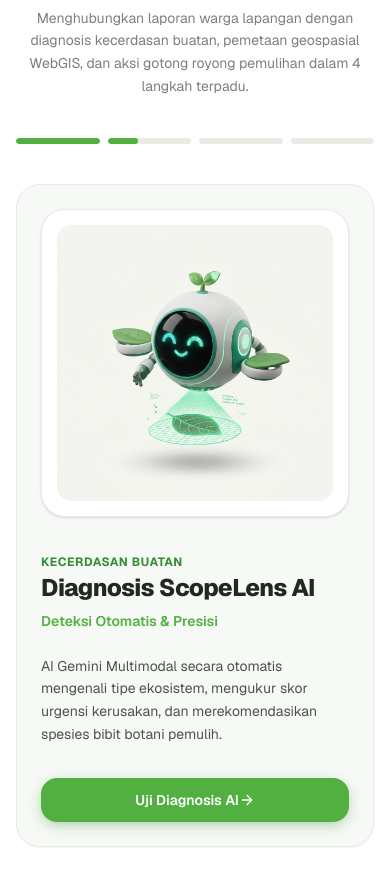
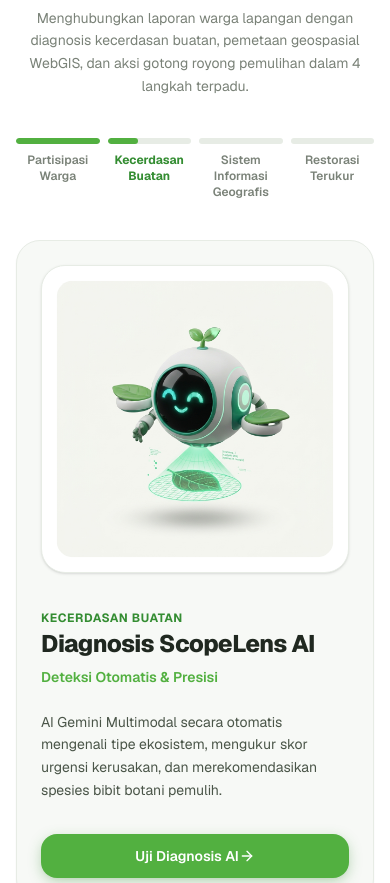
Before and after one commit to Sufyan-Tsaury/greenscope, a Next.js app: page / in a window 390 px wide. Shown: the part 1240-2123 px from the top of the page. Built offline with nearby package versions, Linux system fonts and the light colour scheme; no server answers.

Commit message:
fix(workflow): center category badges and remove hover navigation pills

```diff
--- a/src/components/workflow-guide.tsx
+++ b/src/components/workflow-guide.tsx
@@ -5,9 +5,7 @@ import Image from 'next/image';
 import Link from 'next/link';
 import {
   ArrowRight,
-  FileCheck,
-  ChevronLeft,
-  ChevronRight
+  FileCheck
 } from 'lucide-react';
 
 interface StepItem {
@@ -150,8 +148,8 @@ export default function WorkflowGuide() {
                 key={item.step}
                 type="button"
                 onClick={() => selectStep(idx)}
-                className="group flex flex-col gap-2 text-left cursor-pointer focus:outline-hidden"
-                aria-label={`Pindah ke Tahap ${item.step}: ${item.title}`}
+                className="group flex flex-col gap-2 text-center cursor-pointer focus:outline-hidden"
+                aria-label={`Pindah ke Tahap: ${item.title}`}
               >
                 {/* Thin Segment Progress Bar */}
                 <div className="w-full h-1.5 sm:h-2 rounded-full bg-[#E7ECE5] overflow-hidden">
@@ -164,13 +162,10 @@ export default function WorkflowGuide() {
                   />
                 </div>
 
-                {/* Step Label (Hidden on small mobile for clean minimal look) */}
-                <div className="hidden sm:flex items-center justify-between text-xs font-semibold">
-                  <span className={isCurrent ? 'text-[#348D32]' : 'text-[#7A8278] group-hover:text-[#202820]'}>
-                    Tahap {item.step}
-                  </span>
-                  <span className={`text-[10px] ${isCurrent ? 'text-[#348D32] font-bold' : 'text-[#A0A89E]'}`}>
-                    {item.badge.split(' ')[0]}
+                {/* Badge Label Rata Tengah */}
+                <div className="text-center text-xs font-semibold">
+                  <span className={isCurrent ? 'text-[#348D32] font-bold' : 'text-[#7A8278] group-hover:text-[#202820]'}>
+                    {item.badge}
                   </span>
                 </div>
               </button>
@@ -190,33 +185,21 @@ export default function WorkflowGuide() {
           className="relative rounded-3xl border border-[#E7ECE5] bg-[#F7F9F6] p-6 sm:p-8 lg:p-10 shadow-xs overflow-hidden transition-all duration-300 focus:ring-2 focus:ring-[#52B040]/30 focus:outline-hidden"
         >
 
-          {/* Invisible Left Click Zone (Go to Previous Step) */}
+          {/* Invisible Left Click Zone (Go to Previous Step - No Visible Clutter) */}
           <div
             onClick={goToPrev}
-            className="absolute inset-y-0 left-0 w-1/2 z-10 cursor-pointer group/left"
-            title="Klik sisi kiri untuk mundur (Tahap Sebelumnya)"
+            className="absolute inset-y-0 left-0 w-1/2 z-10 cursor-pointer"
+            title="Tahap Sebelumnya"
             aria-label="Tahap Sebelumnya"
-          >
-            {/* Subtle On-Hover Visual Feedback (No Permanent Clutter) */}
-            <div className="absolute left-4 top-1/2 -translate-y-1/2 opacity-0 group-hover/left:opacity-90 transition-all duration-200 pointer-events-none hidden sm:flex items-center gap-1.5 px-3 py-2 rounded-full bg-black/60 text-white text-xs font-medium backdrop-blur-xs shadow-md">
-              <ChevronLeft className="w-3.5 h-3.5" />
-              <span>Sebelumnya</span>
-            </div>
-          </div>
+          />
 
-          {/* Invisible Right Click Zone (Go to Next Step) */}
+          {/* Invisible Right Click Zone (Go to Next Step - No Visible Clutter) */}
           <div
             onClick={goToNext}
-            className="absolute inset-y-0 right-0 w-1/2 z-10 cursor-pointer group/right"
-            title="Klik sisi kanan untuk maju (Tahap Berikutnya)"
+            className="absolute inset-y-0 right-0 w-1/2 z-10 cursor-pointer"
+            title="Tahap Berikutnya"
             aria-label="Tahap Berikutnya"
-          >
-            {/* Subtle On-Hover Visual Feedback (No Permanent Clutter) */}
-            <div className="absolute right-4 top-1/2 -translate-y-1/2 opacity-0 group-hover/right:opacity-90 transition-all duration-200 pointer-events-none hidden sm:flex items-center gap-1.5 px-3 py-2 rounded-full bg-black/60 text-white text-xs font-medium backdrop-blur-xs shadow-md">
-              <span>Selanjutnya</span>
-              <ChevronRight className="w-3.5 h-3.5" />
-            </div>
-          </div>
+          />
 
           {/* Content Container (z-20 to ensure buttons, links & text remain crisp and directly clickable) */}
           <div className="relative z-20 grid grid-cols-1 lg:grid-cols-12 gap-8 lg:gap-12 items-center pointer-events-none">
```
